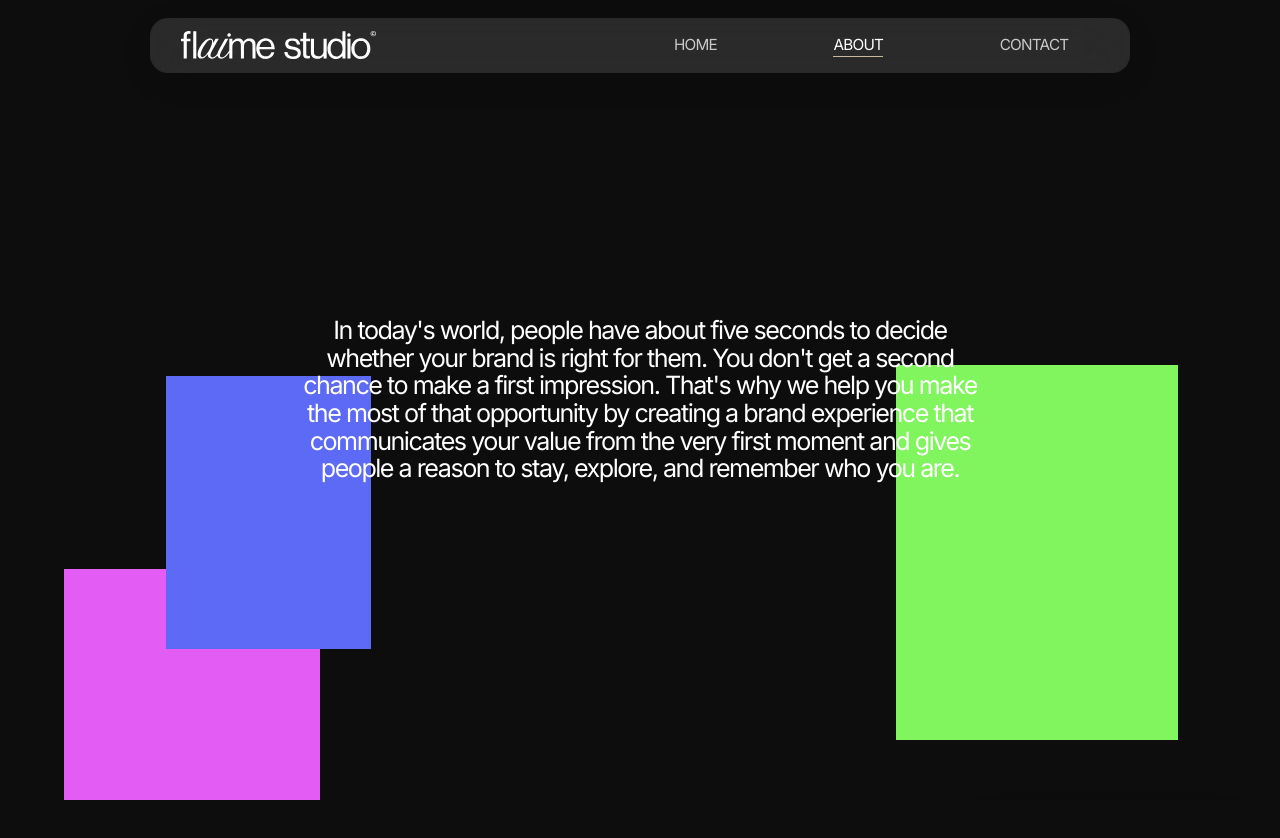
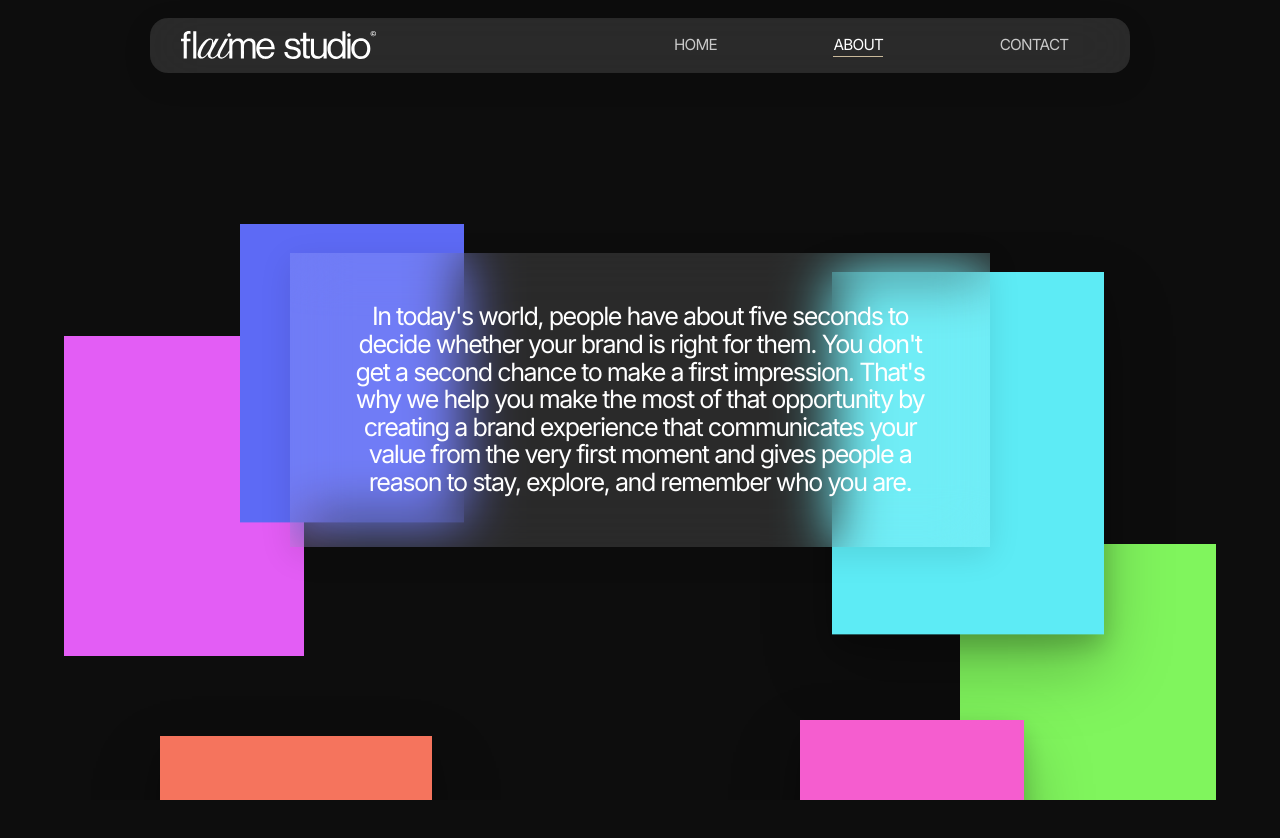
Before and after one commit to daria-taradina/flaime, a Next.js app: page /about in a window 1280 px wide. Shown: the top 838 px of the page. Built offline with nearby package versions, Linux system fonts and the light colour scheme.

Commit message:
!update coordinate type about par

```diff
--- a/src/components/media/ParallaxCollage.module.css
+++ b/src/components/media/ParallaxCollage.module.css
@@ -21,6 +21,15 @@
   justify-content: center;
 }
 
+.canvas {
+  position: absolute;
+  top: 50%;
+  left: 50%;
+
+  transform: translate(-50%, -50%) scale(var(--canvas-scale, 1));
+  transform-origin: center center;
+}
+
 .backLayer,
 .frontLayer {
   position: absolute;
@@ -35,25 +44,6 @@
   z-index: 10;
 }
 
-.text {
-  position: absolute;
-  inset: 0;
-
-  display: grid;
-  place-items: center;
-
-  z-index: 20; /* always above both image layers */
-
-  pointer-events: none;
-}
-
-.title {
-  composes: h3 from global;
-  text-align: center;
-  width: min(90vw, 700px);
-  margin-inline: auto;
-}
-
 .card {
   position: absolute;
 
@@ -61,15 +51,13 @@
 
   overflow: hidden;
 
-  max-width: 23.3vmax;
-
   will-change: transform;
 }
 
 .frontCard {
   box-shadow:
-    0 40px 80px rgba(0,0,0,.25),
-    0 15px 30px rgba(0,0,0,.2);
+    0 40px 80px rgba(0, 0, 0, .25),
+    0 15px 30px rgba(0, 0, 0, .2);
 }
 
 .media {
@@ -82,22 +70,72 @@
   object-fit: cover;
 }
 
+
+/* Text — glass card, always above both image layers, unaffected by canvas scale */
+
+.text {
+  position: absolute;
+  inset: 0;
+
+  display: grid;
+  place-items: center;
+
+  z-index: 20;
+
+  pointer-events: none;
+}
+
+.glass {
+  position: relative;
+  pointer-events: auto;
+
+  display: grid; /* stacks the two paragraphs in the same cell for crossfade */
+
+  width: min(90vw, 700px);
+  margin-inline: auto;
+
+  padding: var(--space-lg);
+  box-sizing: border-box;
+
+  background: rgba(255, 255, 255, 0.12);
+  -webkit-backdrop-filter: blur(28px);
+  backdrop-filter: blur(28px);
+
+
+  box-shadow: 0 8px 30px rgba(0, 0, 0, 0.10);
+}
+
+.paragraph {
+  composes: h3 from global;
+  text-align: center;
+
+  grid-area: 1 / 1;
+
+  opacity: 0;
+  transform: translateY(8px);
+  pointer-events: none;
+
+  transition: opacity .6s ease, transform .6s ease;
+}
+
+.paragraphActive {
+  opacity: 1;
+  transform: translateY(0);
+  pointer-events: auto;
+}
+
+
 @media (max-width: 767px) {
-
   .stage {
     max-width: none;
   }
 
-  .card {
-    max-width: 46vw; /* vmax on portrait screens reads off height — too big */
-  }
-
-  .title {
+  .glass {
     width: min(88vw, 480px);
+    padding: var(--space-md);
   }
 
   .collage {
-    height: 220vh; /* tune per how much scroll room the mobile layout needs */
+    height: 220vh;
   }
-
 }
--- a/src/components/media/ParallaxCollage.tsx
+++ b/src/components/media/ParallaxCollage.tsx
@@ -1,5 +1,4 @@
 // components/media/ParallaxCollage.tsx
-
 'use client';
 
 import { useLayoutEffect, useRef, useState } from 'react';
@@ -8,6 +7,7 @@ import { ScrollTrigger } from 'gsap/ScrollTrigger';
 
 import styles from './ParallaxCollage.module.css';
 import type { ParallaxCollageItem } from './ParallaxCollage.types';
+import { DESKTOP_CANVAS, MOBILE_CANVAS } from './ParallaxCollage.types';
 import { isColor } from '@/utils/media';
 
 if (typeof window !== 'undefined') {
@@ -18,7 +18,8 @@ const MOBILE_QUERY = '(max-width: 767px)';
 
 interface Props {
   items: ParallaxCollageItem[];
-  text: React.ReactNode;
+  text: string;
+  text2?: string;
   className?: string;
 }
 
@@ -29,18 +30,13 @@ function resolveItem(item: ParallaxCollageItem, isMobile: boolean): ParallaxColl
 
 function CollageMedia({ item }: { item: ParallaxCollageItem }) {
   const [failed, setFailed] = useState(false);
-
   const showFallback = isColor(item.src) || failed;
 
   if (showFallback) {
     return (
       <div
         className={styles.media}
-        style={{
-          background: isColor(item.src)
-            ? item.src
-            : 'var(--section-card-bg)',
-        }}
+        style={{ background: isColor(item.src) ? item.src : 'var(--section-card-bg)' }}
       />
     );
   }
@@ -70,16 +66,14 @@ function CollageMedia({ item }: { item: ParallaxCollageItem }) {
   );
 }
 
-export default function ParallaxCollage({
-  items,
-  text,
-  className = '',
-}: Props) {
-
+export default function ParallaxCollage({ items, text, text2, className = '' }: Props) {
   const containerRef = useRef<HTMLDivElement>(null);
+  const stageRef = useRef<HTMLDivElement>(null);
+  const canvasRef = useRef<HTMLDivElement>(null);
   const cardRefs = useRef<Map<string | number, HTMLDivElement>>(new Map());
 
   const [isMobile, setIsMobile] = useState(false);
+  const [activeText, setActiveText] = useState(0);
 
   useLayoutEffect(() => {
     const mql = window.matchMedia(MOBILE_QUERY);
@@ -91,26 +85,43 @@ export default function ParallaxCollage({
     return () => mql.removeEventListener('change', onChange);
   }, []);
 
+  const canvasSize = isMobile ? MOBILE_CANVAS : DESKTOP_CANVAS;
   const resolved = items.map(item => resolveItem(item, isMobile));
+
+  // Scale the fixed canvas to always cover the stage — like background-size:
+  // cover — so relative card positions stay identical on every screen size.
+  useLayoutEffect(() => {
+    const stage = stageRef.current;
+    const canvas = canvasRef.current;
+    if (!stage || !canvas) return;
+
+    const updateScale = () => {
+      const { width: cw, height: ch } = stage.getBoundingClientRect();
+      const scale = Math.max(cw / canvasSize.width, ch / canvasSize.height);
+      canvas.style.setProperty('--canvas-scale', String(scale));
+    };
+
+    updateScale();
+
+    const observer = new ResizeObserver(updateScale);
+    observer.observe(stage);
+    return () => observer.disconnect();
+  }, [canvasSize.width, canvasSize.height]);
 
   useLayoutEffect(() => {
     if (!containerRef.current) return;
 
-    const prefersReduced =
-      window.matchMedia('(prefers-reduced-motion: reduce)').matches;
-
-    if (prefersReduced) return;
+    const prefersReduced = window.matchMedia('(prefers-reduced-motion: reduce)').matches;
 
     const ctx = gsap.context(() => {
+      if (!prefersReduced) {
         resolved.forEach(item => {
           const el = cardRefs.current.get(item.id);
           if (!el) return;
 
           gsap.fromTo(
             el,
-          {
-            y: (item.travel ?? 900) / 2,
-          },
+            { y: (item.travel ?? 900) / 2 },
             {
               y: -(item.travel ?? 900) / 2,
               ease: 'none',
@@ -124,12 +135,24 @@ export default function ParallaxCollage({
             }
           );
         });
+      }
+
+      // Swap the paragraph roughly halfway through the pinned scroll.
+      if (text2) {
+        ScrollTrigger.create({
+          trigger: containerRef.current,
+          start: 'top top',
+          end: 'bottom bottom',
+          onUpdate: (self) => {
+            setActiveText(self.progress > 0.5 ? 1 : 0);
+          },
+        });
+      }
     }, containerRef);
 
     return () => ctx.revert();
-
     // eslint-disable-next-line react-hooks/exhaustive-deps
-  }, [isMobile, items]);
+  }, [isMobile, items, text2]);
 
   const back = resolved.filter(x => x.layer === 'back');
   const front = resolved.filter(x => x.layer === 'front');
@@ -140,25 +163,20 @@ export default function ParallaxCollage({
   };
 
   return (
+    <div ref={containerRef} className={`${styles.collage} ${className}`}>
+      <div ref={stageRef} className={styles.stage}>
         <div
-      ref={containerRef}
-      className={`${styles.collage} ${className}`}
+          ref={canvasRef}
+          className={styles.canvas}
+          style={{ width: canvasSize.width, height: canvasSize.height }}
         >
-
-      <div className={styles.stage}>
-
           <div className={styles.backLayer}>
             {back.map(item => (
               <div
                 key={item.id}
                 ref={setCardRef(item.id)}
                 className={styles.card}
-              style={{
-                bottom: item.bottom,
-                left: item.left,
-                right: item.right,
-                width: item.width,
-              }}
+                style={{ left: item.x, top: item.y, width: item.width }}
               >
                 <CollageMedia item={item} />
               </div>
@@ -171,26 +189,27 @@ export default function ParallaxCollage({
                 key={item.id}
                 ref={setCardRef(item.id)}
                 className={`${styles.card} ${styles.frontCard}`}
-              style={{
-                bottom: item.bottom,
-                left: item.left,
-                right: item.right,
-                width: item.width,
-              }}
+                style={{ left: item.x, top: item.y, width: item.width }}
               >
                 <CollageMedia item={item} />
               </div>
             ))}
           </div>
+        </div>
 
         <div className={styles.text}>
-          <div className={styles.title}>
+          <div className={styles.glass}>
+            <p className={`${styles.paragraph} ${activeText === 0 ? styles.paragraphActive : ''}`}>
               {text}
+            </p>
+            {text2 && (
+              <p className={`${styles.paragraph} ${activeText === 1 ? styles.paragraphActive : ''}`}>
+                {text2}
+              </p>
+            )}
           </div>
         </div>
-
       </div>
-
     </div>
   );
 }
--- a/src/components/media/ParallaxCollage.types.ts
+++ b/src/components/media/ParallaxCollage.types.ts
@@ -1,6 +1,12 @@
 // components/media/ParallaxCollage.types.ts
 
-export interface ParallaxCollageItem {
+interface CanvasPosition {
+  x: number; // px from canvas left
+  y: number; // px from canvas top
+  width: number; // px
+}
+
+export interface ParallaxCollageItem extends CanvasPosition {
   id: number | string;
 
   src: string;
@@ -9,21 +15,17 @@ export interface ParallaxCollageItem {
 
   layer: 'front' | 'back';
 
-  bottom: string;
-  left?: string;
-  right?: string;
-
-  width: string;
-
   /**
-   * Total vertical travel distance.
-   * Larger = longer movement through viewport.
+   * Total vertical travel distance in canvas px.
+   * Scales automatically along with the canvas, so relative
+   * motion stays consistent across screens.
    */
   travel?: number;
 
-  /**
-   * Overrides applied on mobile viewports.
-   * Anything not specified falls back to the desktop value.
-   */
-  mobile?: Partial<Pick<ParallaxCollageItem, 'bottom' | 'left' | 'right' | 'width' | 'travel'>>;
+  mobile?: Partial<CanvasPosition> & { travel?: number };
 }
+
+// Fixed design canvases — every card is positioned against these,
+// then the whole canvas is scaled to cover the actual viewport.
+export const DESKTOP_CANVAS = { width: 1600, height: 1000 };
+export const MOBILE_CANVAS = { width: 420, height: 760 };
--- a/src/data/about.ts
+++ b/src/data/about.ts
@@ -5,112 +5,93 @@ import { cloudinaryUrl } from '@/utils/constants';
 
 export const ABOUT_INTRO = {
   text:
-    "In today's world, people have about five seconds to decide whether " +
-    "your brand is right for them. You don't get a second chance to make a first " +
-    "impression.  That's why we help you make the most of that opportunity by creating " +
-    "a brand experience that communicates your value from the very first moment " +
-    "and gives people a reason to stay, explore, and remember who you are.",
+    "In today's world, people have about five seconds to decide whether your brand is right for them. " +
+    "You don't get a second chance to make a first impression. That's why we help you make the most of " +
+    "that opportunity by creating a brand experience that communicates your value from the very first " +
+    "moment and gives people a reason to stay, explore, and remember who you are.",
 
+  text2:
+    "We help create content that goes beyond looking beautiful by expressing who you are and what your " +
+    "brand stands for. Because people don't simply buy products anymore, they want to feel something. " +
+    "They want to believe that what you're offering fits into their lives and gives them a reason to " +
+    "choose you over everything else.",
+
+  // Coordinates sit on a fixed 1600×1000 design canvas (DESKTOP_CANVAS in
+  // ParallaxCollage.types.ts) that scales to cover the viewport — these
+  // stay proportionally identical on every screen. The old %-based
+  // bottom/left/right numbers don't map 1:1, so these are a fresh starting
+  // layout to recalibrate visually against the new system.
   cards: [
     {
       id: 1,
       src: '#F5745D',
       layer: 'front',
-      bottom: '-18%',
-      left: '8%',
-      width: '23%',
-      travel: 900,
-      mobile: { left: '2%', width: '38%', bottom: '-16%', travel: 500 },
+      x: 200,
+      y: 620,
+      width: 340,
+      travel: 600,
+      mobile: { x: 10, y: 520, width: 160, travel: 500 },
     },
-
     {
       id: 2,
       src: '#5DEBF5',
       layer: 'front',
-      bottom: '8%',
-      right: '2%',
-      width: '23%',
-      travel: 1000,
-      mobile: { right: '4%', width: '34%', bottom: '5%', travel: 700 },
+      x: 1040,
+      y: 40,
+      width: 340,
+      travel: 600,
+      mobile: { x: 250, y: 60, width: 150, travel: 700 },
     },
-
     {
       id: 3,
       src: '#E35DF5',
       layer: 'back',
-      bottom: '30%',
-      left: '5%',
-      width: '20%',
-      travel: 700,
-      mobile: { left: '15%', width: '30%', bottom: '30%', travel: 420 },
+      x: 80,
+      y: 220,
+      width: 300,
+      travel: 400,
+      mobile: { x: 60, y: 160, width: 130, travel: 420 },
     },
-
     {
       id: 4,
       src: '#80F55D',
       layer: 'back',
-      bottom: '45%',
-      right: '8%',
-      width: '22%',
+      x: 1200,
+      y: 380,
+      width: 320,
       travel: 600,
-      mobile: { right: '6%', width: '34%', bottom: '45%', travel: 800 },
+      mobile: { x: 240, y: 300, width: 150, travel: 800 },
     },
-
     {
       id: 5,
       src: '#5D6AF5',
       layer: 'back',
-      bottom: '72%',
-      left: '13%',
-      width: '16%',
-      travel: 850,
-      mobile: { left: '3%', width: '28%', bottom: '53%', travel: 600 },
+      x: 300,
+      y: 5,
+      width: 280,
+      travel: 550,
+      mobile: { x: 20, y: 400, width: 120, travel: 600 },
     },
-
     {
       id: 6,
       src: '#F5F05D',
       layer: 'front',
-      bottom: '-42%',
-      left: '26%',
-      width: '16%',
-      travel: 1100,
-      mobile: { left: '30%', width: '26%', bottom: '-38%', travel: 650 },
+      x: 450,
+      y: 900,
+      width: 370,
+      travel: 600,
+      mobile: { x: 150, y: 600, width: 110, travel: 650 },
     },
-
-    /*{
-      id: 7,
-      src: '#FF0000',
-      layer: 'back',
-      bottom: '30%',
-      right: '25%',
-      width: '18%',
-      travel: 800,
-      mobile: { right: '20%', width: '26%', bottom: '15%', travel: 360 },
-    },*/
-
-    /*{
-      id: 8,
-      src: '#f5bd5d',
-      layer: 'front',
-      bottom: '20%',
-      left: '28%',
-      width: '17%',
-      travel: 1100,
-      mobile: { left: '30%', width: '26%', bottom: '-35%', travel: 650 },
-    },*/
-
     {
       id: 8,
       src: '#f55dcf',
       layer: 'front',
-      bottom: '-32%',
-      right: '12%',
-      width: '19%',
-      travel: 1100,
-      mobile: { right: '5%', width: '35%', bottom: '-29%', travel: 650 },
+      x: 1000,
+      y: 650,
+      width: 280,
+      travel: 500,
+      mobile: { x: 240, y: 560, width: 150, travel: 650 },
     },
-
   ] satisfies ParallaxCollageItem[],
 };
 
--- a/src/sections/about/Intro.tsx
+++ b/src/sections/about/Intro.tsx
@@ -8,10 +8,7 @@ export default function AboutIntro() {
   return (
     <Section theme="dark" grid={false} padY={false}>
       <FadeIn>
-        <ParallaxCollage
-          items={ABOUT_INTRO.cards}
-          text={ABOUT_INTRO.text}
-        />
+        <ParallaxCollage items={ABOUT_INTRO.cards} text={ABOUT_INTRO.text} text2={ABOUT_INTRO.text2} />
       </FadeIn>
     </Section>
   );
```
Lines whose indentation alone changed are shown as unchanged.
